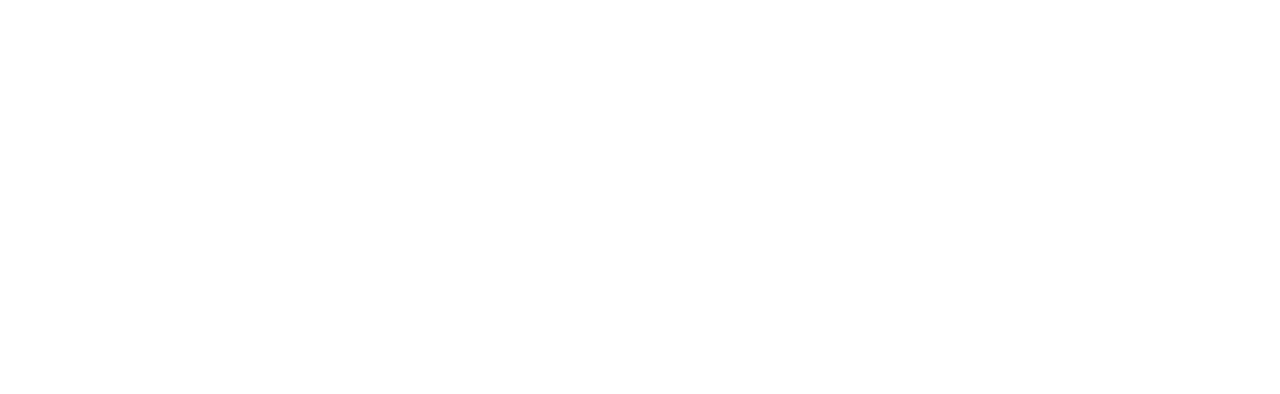
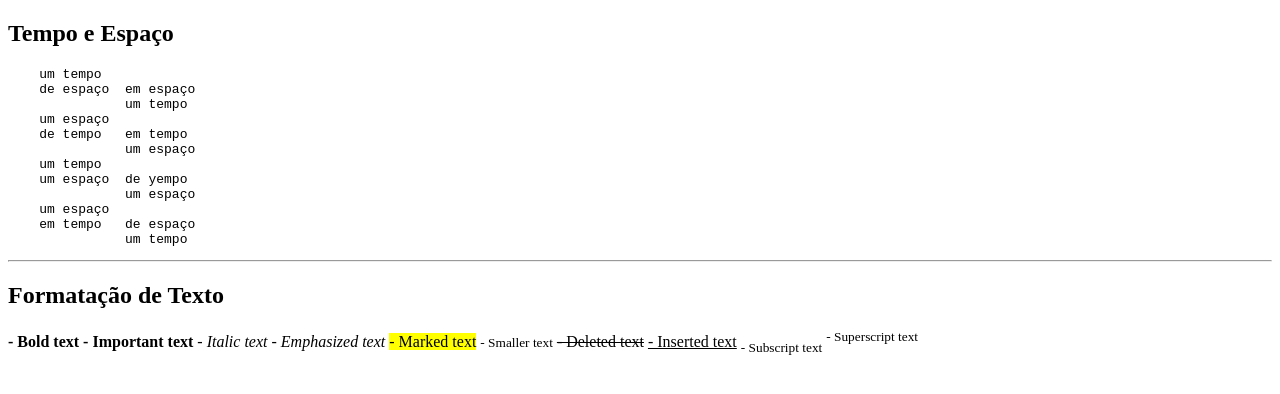
Before and after one commit to RafaelBassoDev/programacao-web, a plain HTML site: page Aula_27_08/index.html in a window 1280 px wide. Drawn offline with Linux system fonts and the light colour scheme.

Commit message:
Update index.html

```diff
--- a/Aula_27_08/index.html
+++ b/Aula_27_08/index.html
@@ -12,5 +12,37 @@
 
 <body>
 
+<h2>Tempo e Espaço</h2>
+
+<pre>
+    um tempo
+    de espaço  em espaço
+               um tempo
+    um espaço
+    de tempo   em tempo
+               um espaço
+    um tempo
+    um espaço  de yempo
+               um espaço
+    um espaço
+    em tempo   de espaço
+               um tempo
+</pre>
+
+<hr>
+
+<h2>Formatação de Texto</h2>
+
+<b> - Bold text</b>
+<strong> - Important text</strong>
+<i> - Italic text</i>
+<em> - Emphasized text</em>
+<mark> - Marked text</mark>
+<small> - Smaller text</small>
+<del> - Deleted text</del>
+<ins> - Inserted text</ins>
+<sub> - Subscript text</sub>
+<sup> - Superscript text</sup>
+
 </body>
 </html>
```
